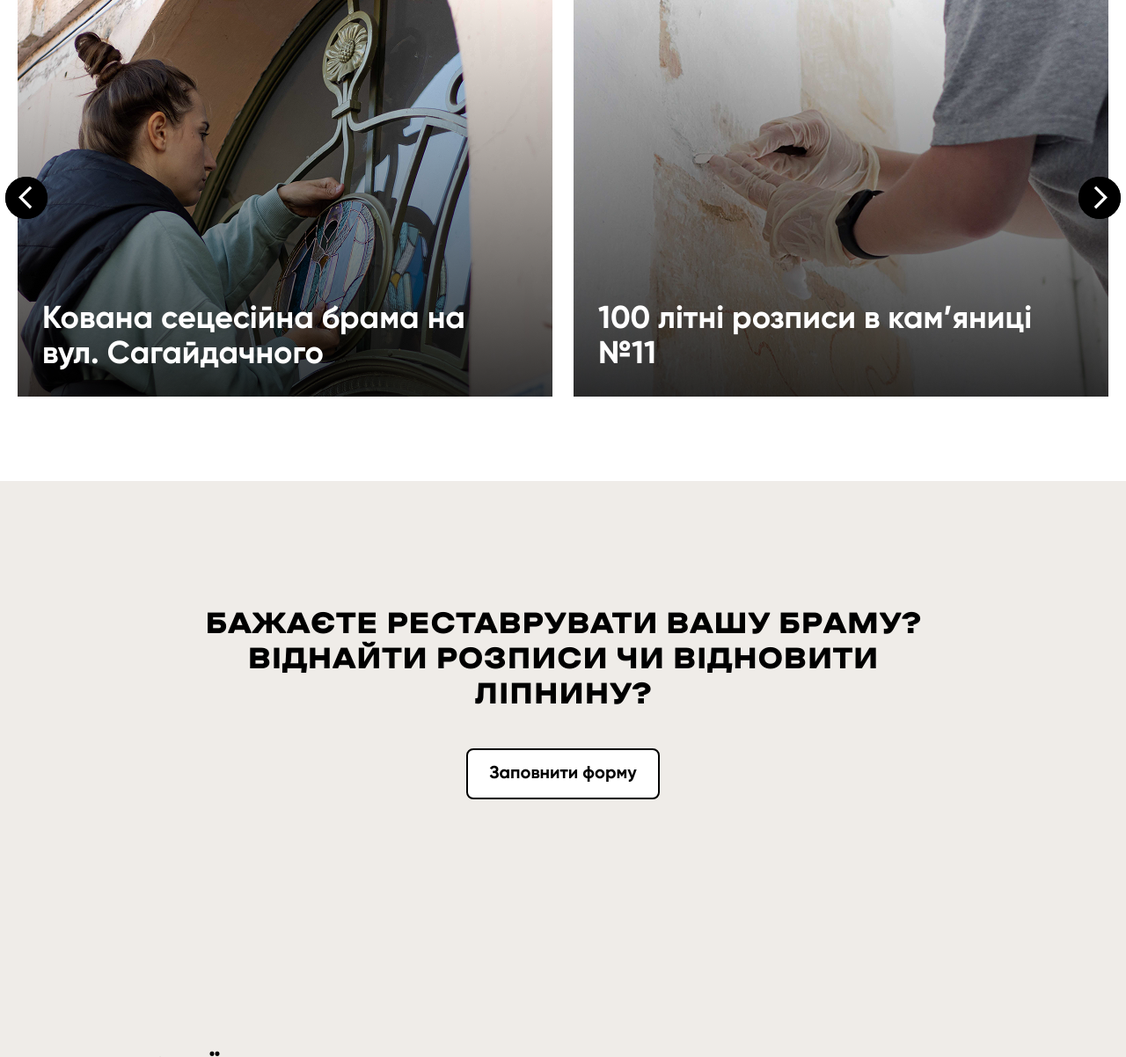
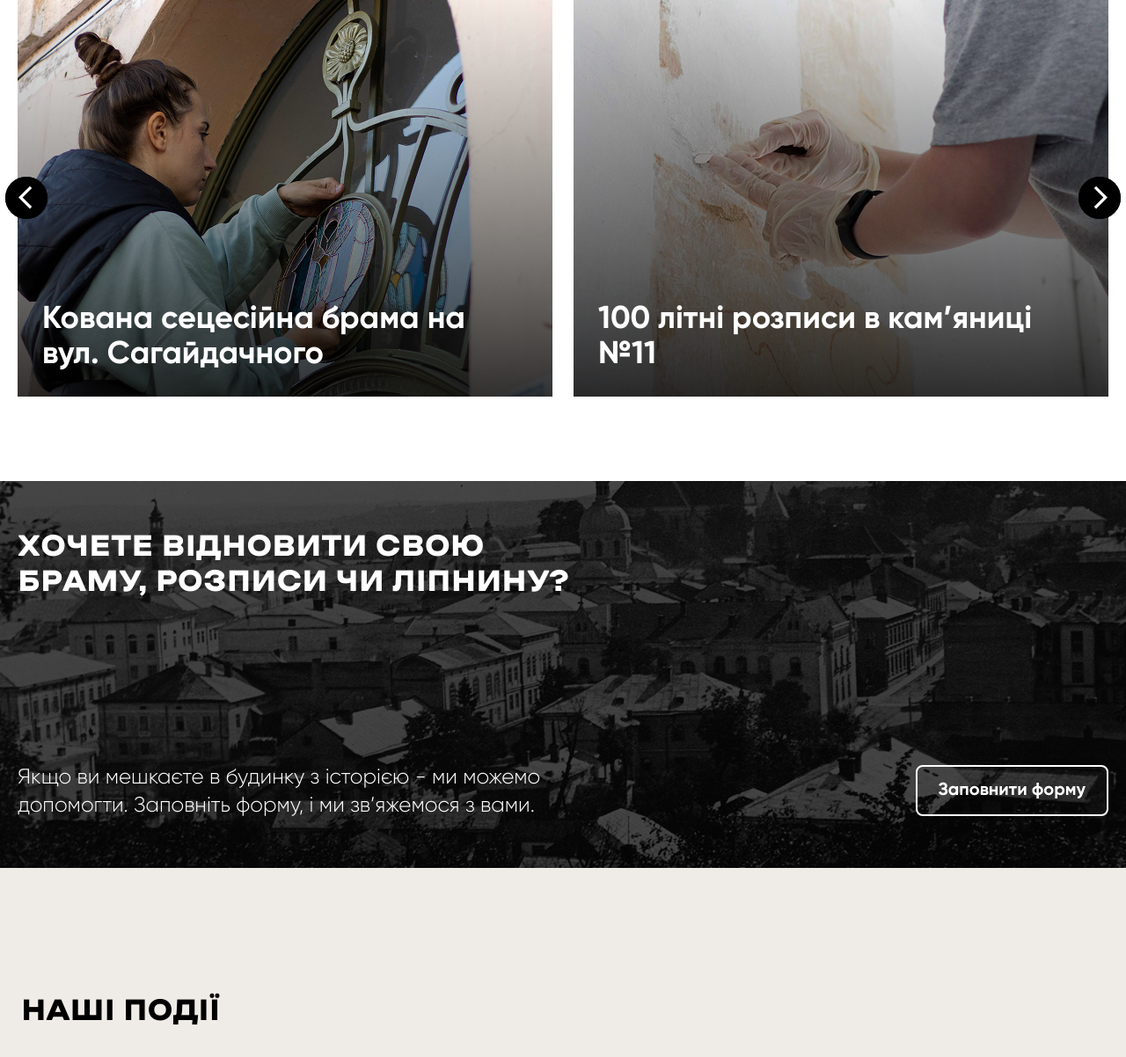
Before and after one commit to slimnation23/bramy-ternopolia, a PHP site: page / in a window 1280 px wide. Shown: the part 2164-3366 px from the top of the page at 88% size. Run offline with PHP 8.4, Linux system fonts and the light colour scheme.

Commit message:
Restore section - Done ☑️

```diff
--- a/css/output.css
+++ b/css/output.css
@@ -949,6 +949,10 @@ html {
   min-height: 868px;
 }
 
+.min-h-\[440px\] {
+  min-height: 440px;
+}
+
 .\!w-4 {
   width: 1rem !important;
 }
@@ -1223,6 +1227,10 @@ html {
   background-image: url('../images/tarnopol-001.png');
 }
 
+.bg-\[url\(\'\.\.\/images\/restore-bg\.png\'\)\] {
+  background-image: url('../images/restore-bg.png');
+}
+
 .bg-cover {
   background-size: cover;
 }
@@ -1293,6 +1301,11 @@ html {
   padding-bottom: 9rem;
 }
 
+.py-6 {
+  padding-top: 1.5rem;
+  padding-bottom: 1.5rem;
+}
+
 .pb-14 {
   padding-bottom: 3.5rem;
 }
@@ -1315,6 +1328,10 @@ html {
 
 .pt-32 {
   padding-top: 8rem;
+}
+
+.pt-6 {
+  padding-top: 1.5rem;
 }
 
 .text-center {
@@ -1546,6 +1563,14 @@ html {
     height: 100%;
   }
 
+  .md\:h-\[440px\] {
+    height: 440px;
+  }
+
+  .md\:min-h-\[440px\] {
+    min-height: 440px;
+  }
+
   .md\:w-1\/2 {
     width: 50%;
   }
@@ -1554,6 +1579,11 @@ html {
     width: auto;
   }
 
+  .md\:w-fit {
+    width: -moz-fit-content;
+    width: fit-content;
+  }
+
   .md\:flex-row {
     flex-direction: row;
   }
@@ -1570,8 +1600,22 @@ html {
     gap: 1rem;
   }
 
+  .md\:py-14 {
+    padding-top: 3.5rem;
+    padding-bottom: 3.5rem;
+  }
+
+  .md\:py-24 {
+    padding-top: 6rem;
+    padding-bottom: 6rem;
+  }
+
   .md\:pb-24 {
     padding-bottom: 6rem;
+  }
+
+  .md\:pt-14 {
+    padding-top: 3.5rem;
   }
 }
 
@@ -1596,6 +1640,10 @@ html {
     flex-direction: row;
   }
 
+  .lg\:items-center {
+    align-items: center;
+  }
+
   .lg\:gap-14 {
     gap: 3.5rem;
   }
--- a/index.html
+++ b/index.html
@@ -127,13 +127,13 @@
 
     <!-- Hero -->
     <section
-      class="bg-[url('../images/tarnopol-001.png')] w-full flex flex-col min-h-[600px] md:h-[744px] bg-cover bg-center pt-14 pb-14 md:pb-24 relative z-0"
+      class="bg-[url('../images/tarnopol-001.png')] w-full flex flex-col min-h-[600px] md:h-[744px] bg-cover bg-center py-6 md:py-14 relative z-0"
     >
       <div
         class="lg:container mx-auto px-5 flex flex-col justify-between flex-1 w-full text-white"
       >
         <h1
-          class="font-ermilov uppercase text-3xl lg:text-5xl !leading-[1.2] lg:!leading-[64px] max-w-4xl mt-8 md:mt-0"
+          class="font-ermilov uppercase text-3xl lg:text-5xl !leading-[1.2] lg:!leading-[64px] max-w-4xl"
         >
           Розповідаємо про Тернопільщину - зберігаємо її архітектурну спадщину
         </h1>
@@ -327,13 +327,15 @@
     </section>
 
     <!-- Restore -->
-    <section class="bg-coffee py-36">
-      <div class="container mx-auto px-6 flex flex-col items-center gap-10">
-        <h2 class="text-4xl font-ermilov uppercase text-center max-w-4xl">
-          Бажаєте реставрувати вашу браму? Віднайти розписи чи відновити
-          ліпнину?
+    <section class="bg-[url('../images/restore-bg.png')] w-full flex flex-col min-h-[440px] bg-cover bg-center py-6 md:py-14 relative z-0">
+      <div class="lg:container mx-auto px-5 flex flex-col gap-5 justify-between flex-1 w-full text-white">
+        <h2 class="text-4xl font-ermilov uppercase max-w-2xl">
+          Хочете відновити свою браму, розписи чи ліпнину?
         </h2>
-        <a href="#support" class="btn-primary-small w-fit">Заповнити форму</a>
+        <div class="flex flex-col lg:flex-row justify-between lg:items-center gap-5">
+          <p class="text-lg lg:text-2xl max-w-2xl">Якщо ви мешкаєте в будинку з історією - ми можемо допомогти. Заповніть форму, і ми зв’яжемося з вами.</p>
+          <a href="#support" class="btn-secondary-small w-fit">Заповнити форму</a>
+        </div>
       </div>
     </section>
 
```
Also changed, not shown: images/Rectangle.webp (deleted), images/Vector.webp (deleted), images/restore-bg.png (added), 2 other files.
